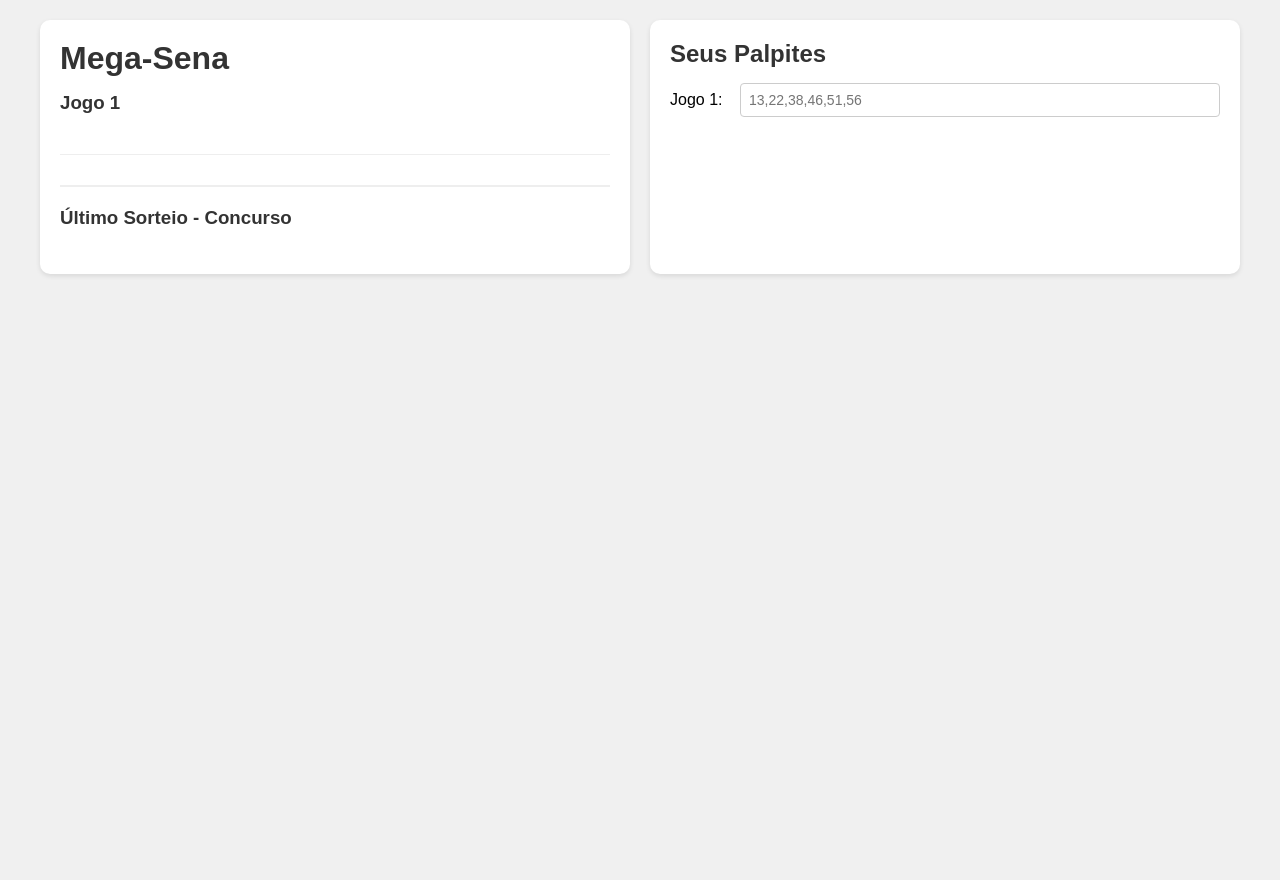
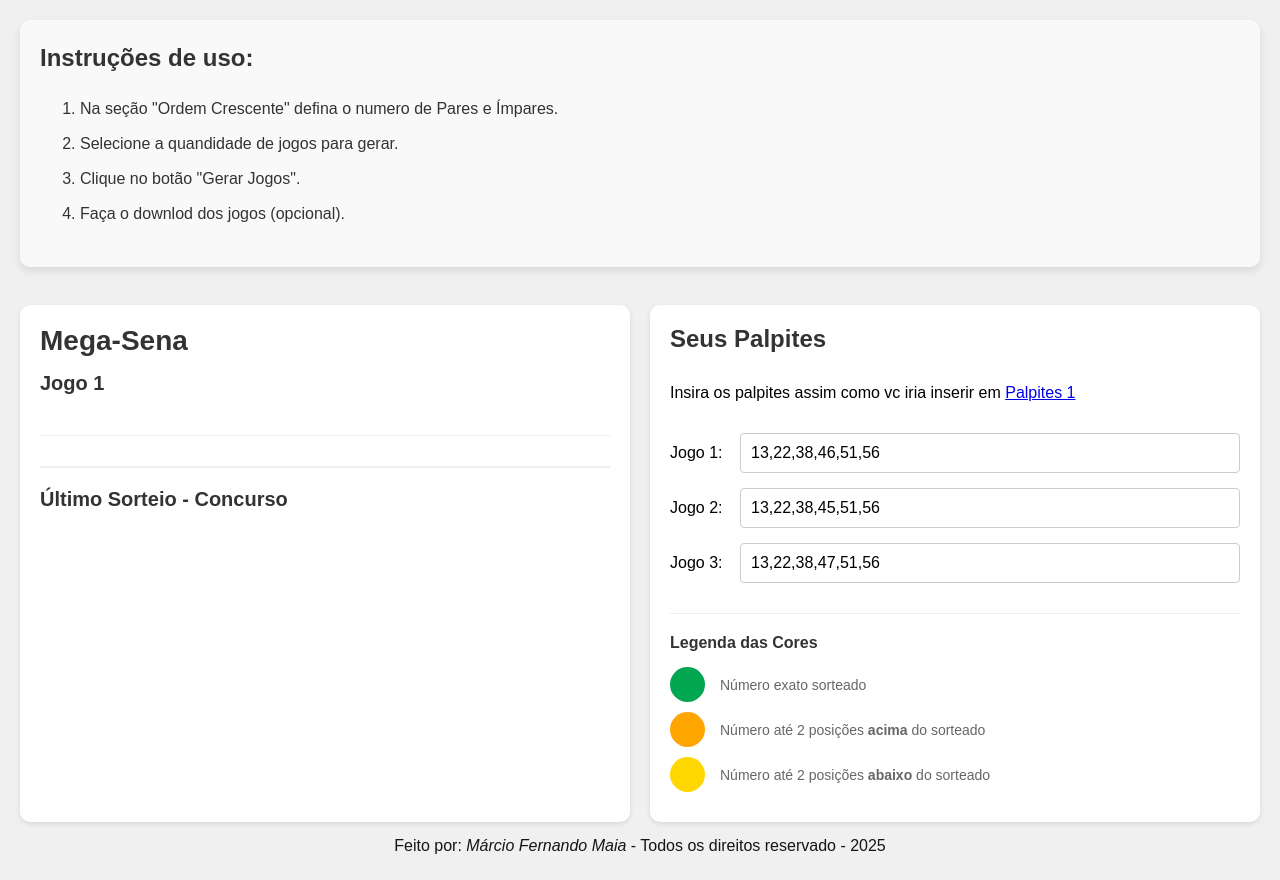
Before and after one commit to projetospyton2025/PalpitesMS, a Python web app: template templates/index.html in a window 1280 px wide. Before the commit the page ends 276 px from the top, so only its background shows below. Run offline with Jinja, Linux system fonts and the light colour scheme; the template is opened without the code that fills it, so the values that code supplies are empty.

Commit message:
Update some files

```diff
--- a/static/css/styles.css
+++ b/static/css/styles.css
@@ -1,37 +1,59 @@
+/* Base styles */
+:root {
+    --padding-base: 20px;
+    --border-radius-base: 10px;
+    --number-size: 40px;
+    --number-size-small: 30px;
+    --gap-base: 20px;
+}
+
 body {
     font-family: Arial, sans-serif;
     margin: 0;
-    padding: 20px;
+    padding: var(--padding-base);
     background-color: #f0f0f0;
+    min-height: 100vh;
 }
 
 .container {
     max-width: 1200px;
     margin: 0 auto;
     display: flex;
-    gap: 20px;
+    gap: var(--gap-base);
     flex-wrap: wrap;
 }
 
 .lottery-card, .palpites-card {
     background: white;
-    border-radius: 10px;
-    padding: 20px;
+    border-radius: var(--border-radius-base);
+    padding: var(--padding-base);
     box-shadow: 0 2px 5px rgba(0,0,0,0.1);
     flex: 1;
     min-width: 300px;
 }
 
 #jogo1Display, #jogo2Display, #jogo3Display {
-    margin-bottom: 20px;
+    margin-bottom: var(--padding-base);
     padding-bottom: 15px;
     border-bottom: 1px solid #eee;
 }
 
 .sorteio-container {
     margin-top: 30px;
-    padding-top: 20px;
+    padding-top: var(--padding-base);
     border-top: 2px solid #eee;
+}
+
+h1 {
+    font-size: 24px;
+}
+
+h2 {
+    font-size: 20px;
+}
+
+h3 {
+    font-size: 18px;
 }
 
 h1, h2, h3 {
@@ -47,8 +69,8 @@
 }
 
 .number {
-    width: 40px;
-    height: 40px;
+    width: var(--number-size);
+    height: var(--number-size);
     background: #d3d3d3;
     color: #333;
     border-radius: 50%;
@@ -56,6 +78,7 @@
     align-items: center;
     justify-content: center;
     font-weight: bold;
+    font-size: 16px;
 }
 
 .palpites-input {
@@ -82,6 +105,7 @@
     font-size: 14px;
 }
 
+/* Cores de destaque */
 .matched {
     background: #00A650 !important;
     color: white !important;
@@ -96,3 +120,195 @@
     background: #FFD700 !important;
     color: black !important;
 }
+
+/* Legenda */
+.legenda {
+    margin-top: 30px;
+    padding-top: var(--padding-base);
+    border-top: 1px solid #eee;
+}
+
+.legenda h3 {
+    margin-bottom: 15px;
+    color: #333;
+    font-size: 16px;
+}
+
+.legenda-item {
+    display: flex;
+    align-items: center;
+    margin-bottom: 10px;
+}
+
+.legenda-item .number {
+    width: var(--number-size-small);
+    height: var(--number-size-small);
+    margin-right: 15px;
+    font-size: 14px;
+}
+
+.legenda-item span {
+    color: #666;
+    font-size: 14px;
+}
+
+/* Instruções */
+.instrucaoes {
+    background-color: #f9f9f9;
+    border-radius: var(--border-radius-base);
+    box-shadow: 0 4px 8px rgba(0, 0, 0, 0.1);
+    padding: var(--padding-base);
+    text-align: left;
+    color: #333;
+    line-height: 35px;
+    margin-bottom: var(--padding-base);
+}
+
+/* Footer */
+footer {
+    color: #161515;
+    text-align: center;
+    padding: 5px;
+    margin-top: 10px;
+}
+
+/* Media Queries */
+
+/* Smart Watch */
+@media screen and (max-width: 280px) {
+    :root {
+        --padding-base: 10px;
+        --number-size: 25px;
+        --number-size-small: 20px;
+        --gap-base: 10px;
+    }
+
+    body {
+        padding: 5px;
+    }
+
+    .container {
+        gap: 10px;
+    }
+
+    .lottery-card, .palpites-card {
+        min-width: auto;
+        padding: 10px;
+    }
+
+    h1 { font-size: 18px; }
+    h2 { font-size: 16px; }
+    h3 { font-size: 14px; }
+
+    .jogo label {
+        min-width: 40px;
+        font-size: 12px;
+    }
+
+    .palpite-input {
+        font-size: 12px;
+        padding: 4px;
+    }
+
+    .legenda-item span {
+        font-size: 12px;
+    }
+}
+
+/* Smartphones */
+@media screen and (min-width: 281px) and (max-width: 480px) {
+    :root {
+        --padding-base: 15px;
+        --number-size: 35px;
+        --number-size-small: 25px;
+    }
+
+    .container {
+        justify-content: center;
+        text-align: center;
+    }
+
+    .lottery-card, .palpites-card {
+        min-width: 100%;
+    }
+
+    .numbers {
+        justify-content: center;
+    }
+
+    h1 { font-size: 20px; }
+    h2 { font-size: 18px; }
+    h3 { font-size: 16px; }
+}
+
+/* Tablets */
+@media screen and (min-width: 481px) and (max-width: 768px) {
+    .lottery-card, .palpites-card {
+        min-width: 100%;
+    }
+}
+
+/* Laptops e Desktops menores */
+@media screen and (min-width: 769px) and (max-width: 1024px) {
+    .container {
+        max-width: 900px;
+    }
+}
+
+/* Desktops grandes e Smart TVs */
+@media screen and (min-width: 1025px) {
+    .container {
+        max-width: 1400px;
+    }
+
+    :root {
+        --number-size: 45px;
+        --number-size-small: 35px;
+    }
+
+    h1 { font-size: 28px; }
+    h2 { font-size: 24px; }
+    h3 { font-size: 20px; }
+
+    .palpite-input {
+        font-size: 16px;
+        padding: 10px;
+    }
+}
+
+/* Modo landscape para dispositivos móveis */
+@media screen and (max-height: 480px) and (orientation: landscape) {
+    .container {
+        flex-direction: row;
+    }
+
+    .lottery-card, .palpites-card {
+        min-width: 45%;
+    }
+}
+
+/* High DPI Screens (4K, 5K displays) */
+@media screen and (min-width: 2560px) {
+    :root {
+        --number-size: 60px;
+        --number-size-small: 45px;
+        --padding-base: 30px;
+    }
+
+    .container {
+        max-width: 2000px;
+    }
+
+    h1 { font-size: 36px; }
+    h2 { font-size: 30px; }
+    h3 { font-size: 24px; }
+
+    .palpite-input {
+        font-size: 18px;
+        padding: 12px;
+    }
+
+    .legenda-item span {
+        font-size: 18px;
+    }
+}
--- a/static/js/script.js
+++ b/static/js/script.js
@@ -2,19 +2,37 @@
     // Carregar último concurso ao iniciar
     carregarUltimoConcurso();
 
-    // Eventos de input para cada jogo
+    // Adicionar listeners para cada input de jogo
     ['jogo1', 'jogo2', 'jogo3'].forEach((jogoId, index) => {
         document.getElementById(jogoId).addEventListener('input', function(e) {
-            const numeros = e.target.value.split(/[\s,]+/).map(n => n.trim()).filter(n => n);
+            console.log(`Verificando jogo ${index + 1}`);
+            const numerosTxt = e.target.value.trim();
 
-            if (numeros.length > 0) {
-                if (index < 2) { // Se não for o último jogo, mostra o próximo container
+            if (numerosTxt) {
+                // Mostrar próximo container se não for o último jogo
+                if (index < 2) {
                     document.getElementById(`jogo${index + 2}Container`).style.display = 'flex';
                 }
-                atualizarJogoDisplay(index + 1, numeros);
+
+                // Validar e processar números
+                const numeros = numerosTxt.split(/[\s,]+/).map(n => parseInt(n.trim())).filter(n => !isNaN(n));
+                verificarJogoIndividual(index + 1, numeros);
             }
         });
     });
+
+    // Preencher automaticamente os jogos para teste
+    setTimeout(() => {
+        document.getElementById('jogo1').value = '13,22,38,46,51,56';
+        document.getElementById('jogo2').value = '13,22,38,45,51,56';
+        document.getElementById('jogo3').value = '13,22,38,47,51,56';
+
+        // Disparar eventos de input para processar os jogos
+        ['jogo1', 'jogo2', 'jogo3'].forEach(id => {
+            const event = new Event('input');
+            document.getElementById(id).dispatchEvent(event);
+        });
+    }, 1000);
 });
 
 async function carregarUltimoConcurso() {
@@ -23,46 +41,27 @@
         if (!response.ok) throw new Error('Erro ao buscar último concurso');
 
         const data = await response.json();
-        document.querySelector('#concursoNumber').textContent = data.concurso;
+        console.log('Último concurso carregado:', data.concurso);
+
+        document.getElementById('concursoNumber').textContent = data.concurso;
 
         // Exibir números sorteados
         const sorteadosContainer = document.getElementById('sorteadosNumbers');
         sorteadosContainer.innerHTML = '';
-        data.dezenas.forEach(numero => {
+        data.dezenas.sort((a, b) => a - b).forEach(numero => {
             const numberDiv = document.createElement('div');
             numberDiv.className = 'number';
             numberDiv.textContent = String(numero).padStart(2, '0');
             sorteadosContainer.appendChild(numberDiv);
         });
-
-        // Verificar jogos existentes
-        for (let i = 1; i <= 3; i++) {
-            const jogoInput = document.getElementById(`jogo${i}`);
-            if (jogoInput.value) {
-                const numeros = jogoInput.value.split(/[\s,]+/).map(n => n.trim()).filter(n => n);
-                if (numeros.length > 0) {
-                    atualizarJogoDisplay(i, numeros);
-                }
-            }
-        }
     } catch (error) {
-        console.error('Erro:', error);
+        console.error('Erro ao carregar último concurso:', error);
     }
 }
 
-function criarNumeroElemento(numero, classe = '') {
-    const div = document.createElement('div');
-    div.className = `number ${classe}`;
-    div.textContent = String(numero).padStart(2, '0');
-    return div;
-}
-
-async function atualizarJogoDisplay(jogoNum, numeros) {
-    const jogoContainer = document.querySelector(`#jogo${jogoNum}Display .numbers`);
-    if (!jogoContainer) return;
-
-    jogoContainer.innerHTML = ''; // Limpa os números anteriores
-    document.getElementById(`jogo${jogoNum}Display`).style.display = 'block';
+async function verificarJogoIndividual(jogoNum, numeros) {
+    console.log(`Processando jogo ${jogoNum}:`, numeros);
+    if (numeros.length !== 6) return;
 
     try {
         const response = await fetch('/api/ultimo-concurso');
@@ -70,27 +69,38 @@
 
         const data = await response.json();
         const numerosSorteados = data.dezenas.map(n => parseInt(n));
+        console.log('Números sorteados:', numerosSorteados);
 
-        // Processa e exibe cada número do jogo
+        // Mostrar e limpar container do jogo
+        const jogoContainer = document.querySelector(`#jogo${jogoNum}Display .numbers`);
+        jogoContainer.innerHTML = '';
+        document.getElementById(`jogo${jogoNum}Display`).style.display = 'block';
+
+        // Processar cada número do jogo
         numeros.forEach(numero => {
-            numero = parseInt(numero);
-            if (isNaN(numero) || numero < 1 || numero > 60) return;
+            let classe = '';
 
-            let classe = '';
+            // Verificar se é um número exato
             if (numerosSorteados.includes(numero)) {
                 classe = 'matched';
+                console.log(`Número ${numero} é exato`);
             } else {
+                // Verificar proximidade apenas se não for um número exato
                 const diferenca = numerosSorteados.map(s => Math.abs(s - numero));
                 const menorDiferenca = Math.min(...diferenca);
                 if (menorDiferenca <= 2) {
                     const numeroProximo = numerosSorteados[diferenca.indexOf(menorDiferenca)];
                     classe = numero > numeroProximo ? 'close-higher' : 'close-lower';
+                    console.log(`Número ${numero} está próximo de ${numeroProximo}`);
                 }
             }
 
-            jogoContainer.appendChild(criarNumeroElemento(numero, classe));
+            const numberDiv = document.createElement('div');
+            numberDiv.className = `number ${classe}`;
+            numberDiv.textContent = String(numero).padStart(2, '0');
+            jogoContainer.appendChild(numberDiv);
         });
     } catch (error) {
-        console.error('Erro:', error);
+        console.error(`Erro ao verificar jogo ${jogoNum}:`, error);
     }
 }
--- a/templates/index.html
+++ b/templates/index.html
@@ -7,6 +7,20 @@
     <link rel="stylesheet" href="{{ url_for('static', filename='css/styles.css') }}">
 </head>
 <body>
+
+    <div class="instrucaoes">
+            <h2>Instruções de uso:</h2>
+            <ol>
+                 <li>Na seção "Ordem Crescente" defina o numero de <span class="type">Pares</span> e <span class="type">Ímpares</span>.</li>
+                 <li>Selecione a quandidade de jogos para gerar.</li>
+                 <li>Clique no botão "Gerar Jogos".</li>
+                 <li>Faça o downlod dos jogos (opcional).</li>
+            </ol>
+    </div><br />
+
+
+
+
     <div class="container">
         <div class="lottery-card">
             <h1>Mega-Sena</h1>
@@ -35,6 +49,7 @@
         <div class="palpites-card">
             <h2>Seus Palpites</h2>
             <div class="palpites-input">
+                <p>Insira os palpites assim como vc iria inserir em <a href="https://palpitesmegasena.onrender.com/">Palpites 1</a> </p>
                 <div class="jogo">
                     <label>Jogo 1:</label>
                     <input type="text" class="palpite-input" id="jogo1" placeholder="13,22,38,46,51,56">
@@ -48,8 +63,30 @@
                     <input type="text" class="palpite-input" id="jogo3" placeholder="13,22,38,46,51,56">
                 </div>
             </div>
+
+            <div class="legenda">
+                <h3>Legenda das Cores</h3>
+                <div class="legenda-item">
+                    <div class="number matched"></div>
+                    <span>Número exato sorteado</span>
+                </div>
+                <div class="legenda-item">
+                    <div class="number close-higher"></div>
+                    <span>Número até 2 posições <b>acima</b> do sorteado</span>
+                </div>
+                <div class="legenda-item">
+                    <div class="number close-lower"></div>
+                    <span>Número até 2 posições <b>abaixo</b> do sorteado</span>
+                </div>
+            </div>
+
+
         </div>
     </div>
+
+    <footer>Feito por: <i>Márcio Fernando Maia </i>-  Todos os direitos reservado - 2025</footer>
     <script src="{{ url_for('static', filename='js/script.js') }}"></script>
+
+
 </body>
 </html>
```
Also changed, not shown: Requisitos/pos/requisitos.pos.txt (deleted, +0 -338 lines), Requisitos/pos/pos.jpg (added).
